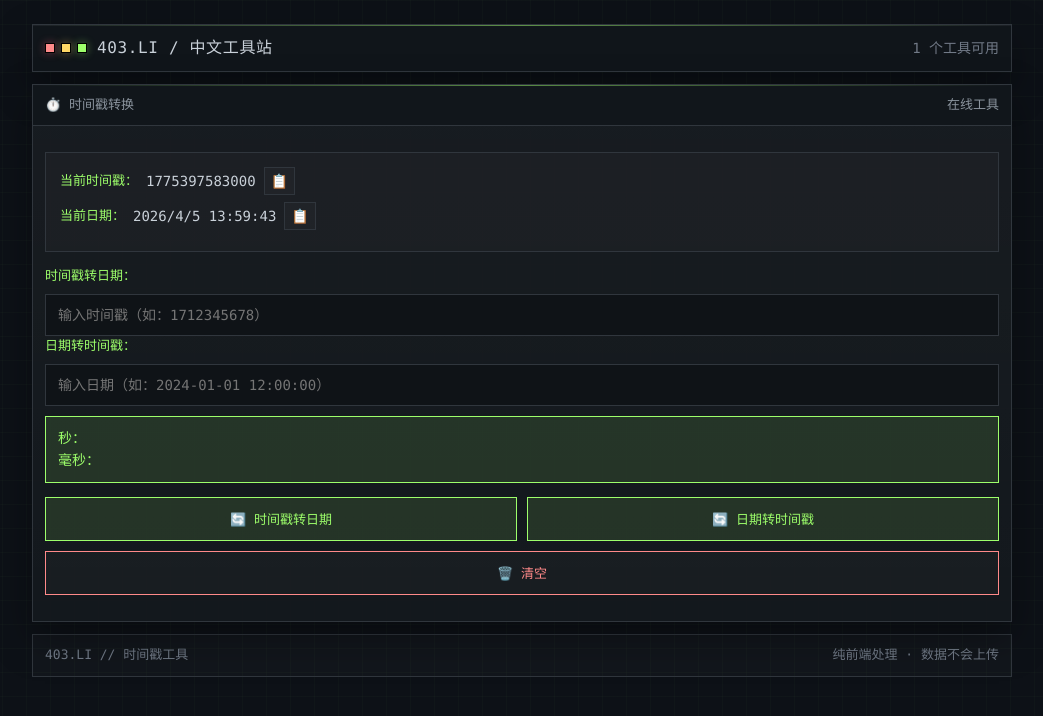
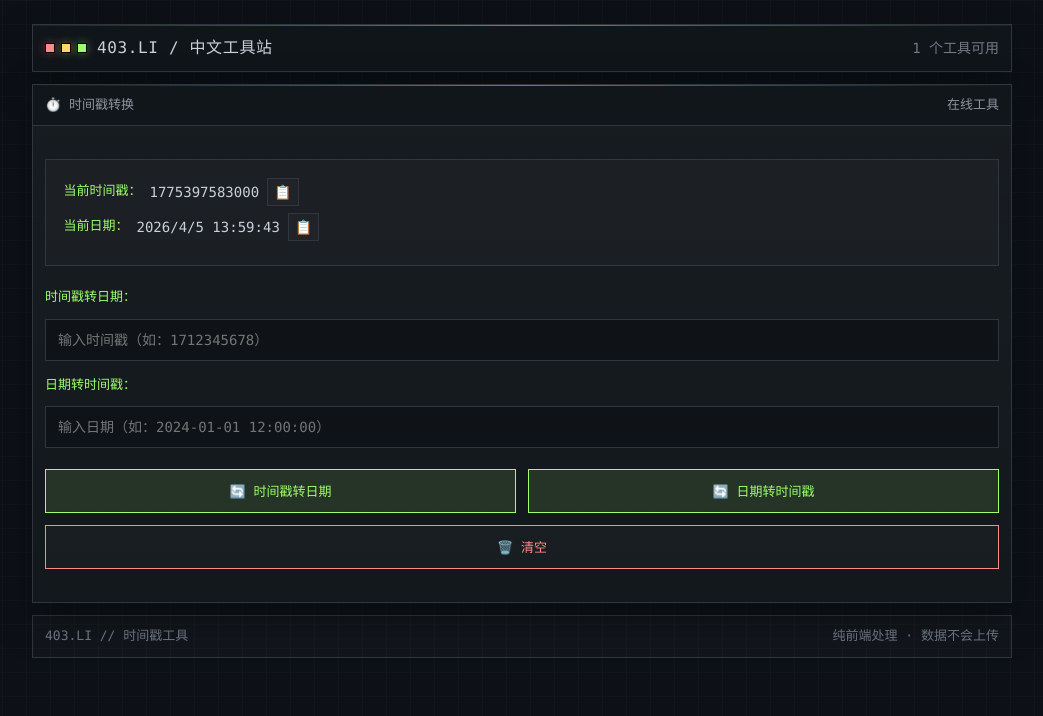
Before and after one commit to Xue-LC/403-li, a Vue app: page /tools/timestamp in a window 1280 px wide. Shown: the top 716 px of the page, without its empty margins (118-1161 px from the left). Built offline with nearby package versions, Linux system fonts and the light colour scheme; a web font is replaced by a local one.

Commit message:
feat: 优化时间戳工具 - 调整间距和隐藏结果框
- 增加各区块之间的间距，让布局更舒适
- 日期转时间戳的结果框默认隐藏，点击按钮后才显示
- 使用 v-if 控制结果框显示状态

```diff
--- a/src/tools/TimestampTool.vue
+++ b/src/tools/TimestampTool.vue
@@ -46,7 +46,7 @@
             placeholder="输入日期（如：2024-01-01 12:00:00）"
             class="code-input"
           />
-          <div class="result-display" v-if="dateTimeResult">
+          <div class="result-display" v-if="dateTimeResult && dateTimeResult.seconds">
             秒：{{ dateTimeResult.seconds }}<br>
             毫秒：{{ dateTimeResult.milliseconds }}
           </div>
@@ -256,7 +256,7 @@ export default {
 }
 
 .tool-body {
-  margin-top: 1rem;
+  margin-top: 1.5rem;
 }
 
 /* === Current Time Display === */
@@ -264,8 +264,8 @@ export default {
   background: rgba(255,255,255,0.02);
   border: 1px solid var(--line);
   border-radius: 0;
-  padding: 1rem;
-  margin-bottom: 1rem;
+  padding: 1.25rem;
+  margin-bottom: 1.5rem;
 }
 
 .time-display {
@@ -325,7 +325,8 @@ export default {
 .input-label {
   color: var(--green);
   display: block;
-  margin-bottom: 0.5rem;
+  margin-bottom: 0.75rem;
+  margin-top: 1rem;
   font-family: var(--mono);
   font-size: 13px;
   text-transform: uppercase;
@@ -355,8 +356,8 @@ export default {
   background: var(--green-soft);
   border: 1px solid var(--green);
   border-radius: 0;
-  padding: 10px 12px;
-  margin: 10px 0;
+  padding: 12px 14px;
+  margin: 1rem 0;
   font-family: var(--mono);
   font-size: 14px;
   color: var(--green);
@@ -366,8 +367,8 @@ export default {
 .button-group {
   display: grid;
   grid-template-columns: repeat(2, 1fr);
-  gap: 10px;
-  margin: 1rem 0;
+  gap: 12px;
+  margin: 1.5rem 0;
 }
 
 .button {
@@ -424,10 +425,10 @@ export default {
 /* === Status Messages === */
 .status-error {
   color: var(--red);
-  margin-top: 1rem;
+  margin-top: 1.25rem;
   font-family: var(--mono);
   font-size: 13px;
-  padding: 10px 12px;
+  padding: 12px 14px;
   border: 1px solid rgba(255,107,125,.3);
   background: #ff6b7d0d;
   border-radius: 0;
@@ -435,10 +436,10 @@ export default {
 
 .status-success {
   color: var(--green);
-  margin-top: 1rem;
+  margin-top: 1.25rem;
   font-family: var(--mono);
   font-size: 13px;
-  padding: 10px 12px;
+  padding: 12px 14px;
   border: 1px solid rgba(157,255,107,.3);
   background: var(--green-soft);
   border-radius: 0;
```
